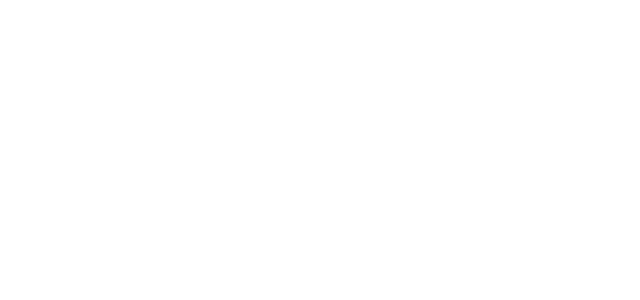
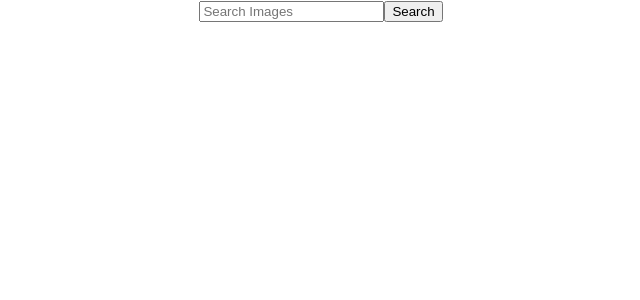
Before and after one commit to msiroilem/pixabay, a React (Create React App) app in the folder pixabay/: page / in a window 1280 px wide. Shown: the top 300 px of the page, without its empty margins (319-959 px from the left). Built offline with nearby package versions, Linux system fonts and the light colour scheme.

Commit message:
search bar added in App.js

```diff
--- a/pixabay/src/App.js
+++ b/pixabay/src/App.js
@@ -1,7 +1,12 @@
 import './App.css'
+import Search from '../src/components/Search'
 
 function App() {
-  return <div className="App"></div>
+  return (
+    <div className="App">
+      <Search />
+    </div>
+  )
 }
 
 export default App
--- /dev/null
+++ b/pixabay/src/components/Search.js
@@ -0,0 +1,16 @@
+import React from 'react'
+
+export default function Search({ onSubmit, onChange, value }) {
+  return (
+    <form onSubmit={(e) => onSubmit(e)}>
+      <input
+        type="text"
+        name="search"
+        value={value}
+        placeholder="Search Images"
+        onChange={(e) => onChange(e)}
+      ></input>
+      <button type="submit">Search</button>
+    </form>
+  )
+}
```
Also changed, not shown: pixabay/src/components/Image.js (added), pixabay/src/components/ImageDetails.js (added), 1 other file (tests, documents, lock files or other folders).
